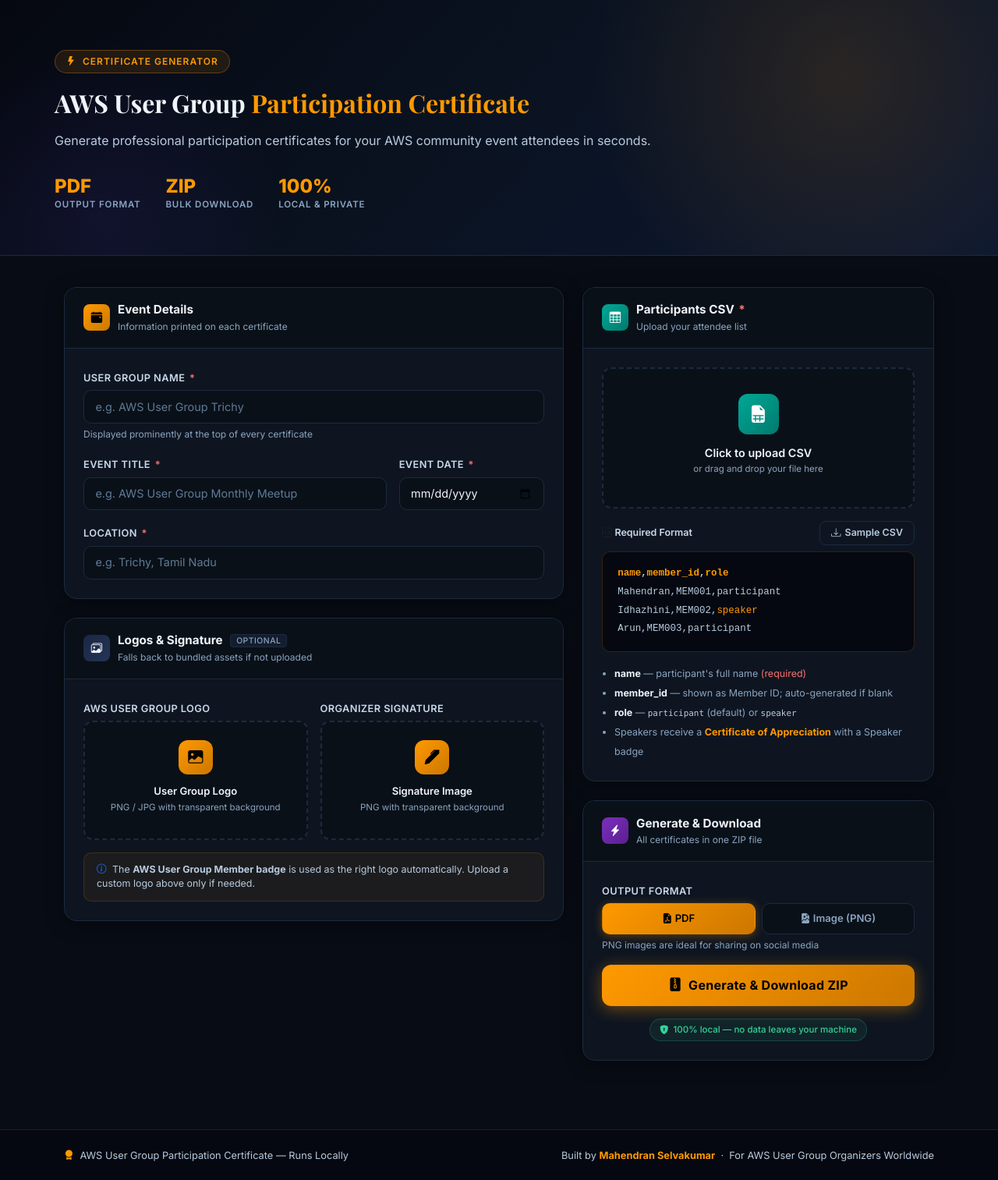
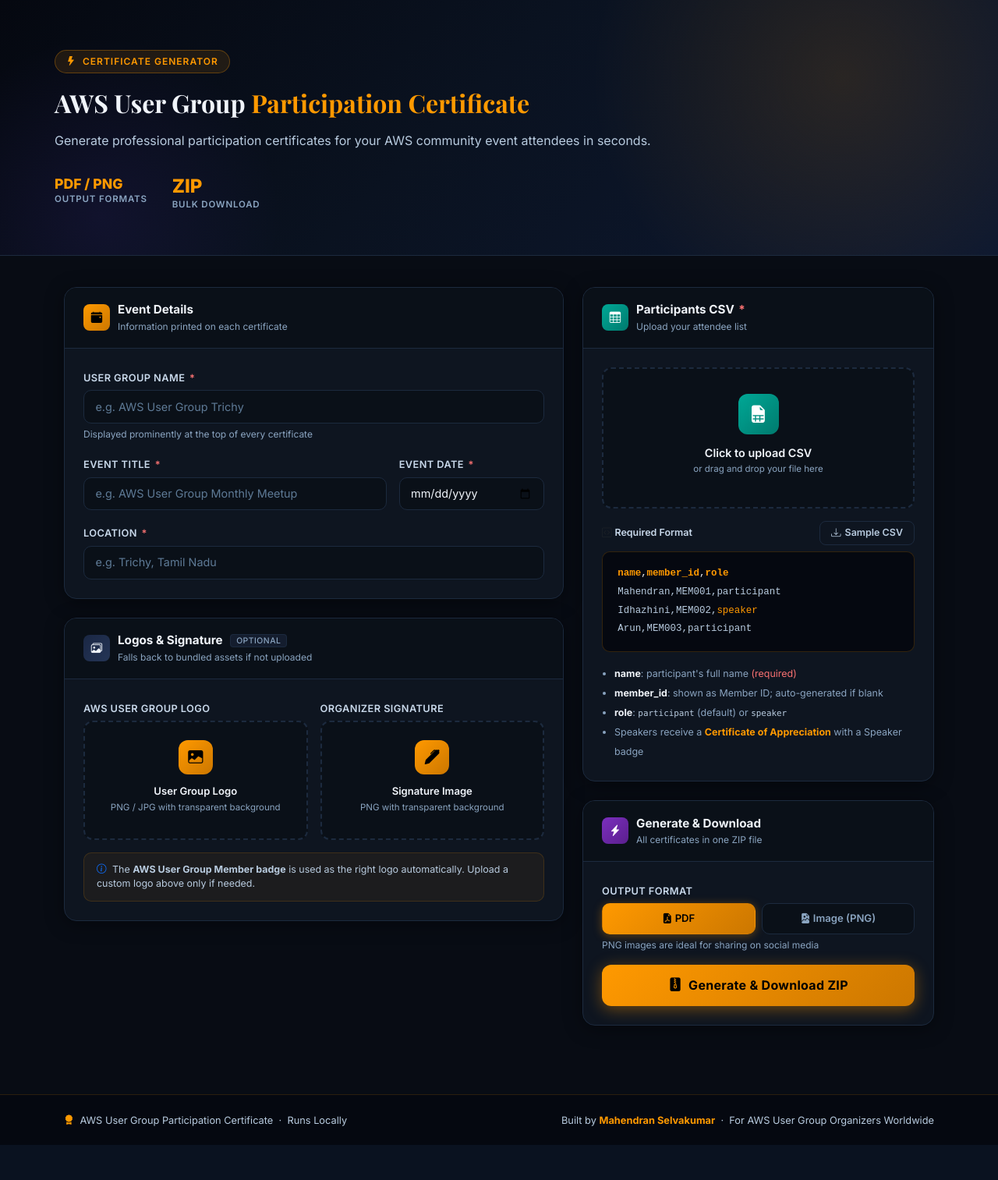
Before and after one commit to skmahe1077/awsug-cert-generator, a Flask app: page / in a window 1280 px wide. Shown: the part 54-1567 px from the top of the page at 78% size. After the commit the page ends 1522 px from the top, so only its background shows below. Run offline with Flask 3, Linux system fonts and the light colour scheme; some libraries are stand-ins or nearby versions.

Commit message:
Modified syntax

```diff
--- a/app.py
+++ b/app.py
@@ -1,11 +1,15 @@
 from __future__ import annotations
 
 import io
+import logging
 import sys
 import zipfile
 import tempfile
 from datetime import datetime
 from pathlib import Path
+
+# Suppress Flask/Werkzeug development server warning — this tool is local-only
+logging.getLogger("werkzeug").setLevel(logging.ERROR)
 
 from flask import Flask, render_template, request, send_file, flash, redirect, url_for
 
@@ -85,7 +89,7 @@ def generate():
         flash("Only .csv files are accepted for participants.", "danger")
         return redirect(url_for("index"))
 
-    # ── Work inside a temp directory ──────────────────────────────────────────
+    # Work inside a temp directory
     with tempfile.TemporaryDirectory() as _tmpdir:
         tmpdir = Path(_tmpdir)
 
@@ -191,7 +195,7 @@ def generate():
             flash(msg, "danger")
             return redirect(url_for("index"))
 
-        # ── Convert to PNG if image format requested ──────────────────────
+        # Convert to PNG if image format requested
         zip_buffer = io.BytesIO()
         if output_format == "image":
             try:
@@ -215,7 +219,8 @@ def generate():
 
     # Temp dir is deleted here — zip_data is safely in memory
     suffix = "images" if output_format == "image" else "certificates"
-    download_name = f"{suffix}-{event_title.replace(' ', '_')}.zip"
+    safe_event = event_title.replace(" ", "_")
+    download_name = f"{safe_event}-{suffix}.zip"
     return send_file(
         io.BytesIO(zip_data),
         mimetype="application/zip",
@@ -226,5 +231,5 @@ def generate():
 
 if __name__ == "__main__":
     print("Starting AWS UG Certificate Generator...")
-    print("Open http://localhost:8080 in your browser")
-    app.run(debug=False, host="0.0.0.0", port=8080)
+    print("Open http://localhost:5050 in your browser")
+    app.run(debug=False, host="0.0.0.0", port=5050)
--- a/docker-compose.yml
+++ b/docker-compose.yml
@@ -6,7 +6,7 @@ services:
     image: awsug-cert-generator:latest
     container_name: awsug-cert-generator
     ports:
-      - "8080:8080"
+      - "5050:5050"
     volumes:
       # Persist generated certificates on the host
       - ./output:/app/output
--- a/templates/index.html
+++ b/templates/index.html
@@ -497,16 +497,12 @@
         </p>
         <div class="hero-stats">
           <div class="hero-stat">
-            <div class="number">PDF</div>
-            <div class="label">Output Format</div>
+            <div class="number" style="font-size:1.1rem;">PDF / PNG</div>
+            <div class="label">Output Formats</div>
           </div>
           <div class="hero-stat">
             <div class="number">ZIP</div>
             <div class="label">Bulk Download</div>
-          </div>
-          <div class="hero-stat">
-            <div class="number">100%</div>
-            <div class="label">Local &amp; Private</div>
           </div>
         </div>
       </div>
@@ -681,9 +677,9 @@
               </div>
 
               <ul class="mt-3 mb-0 ps-3" style="font-size:0.78rem;color:#8AA4C0;line-height:2;">
-                <li><strong style="color:#F0F4FA;">name</strong> — participant's full name <span style="color:#F87171;">(required)</span></li>
-                <li><strong style="color:#F0F4FA;">member_id</strong> — shown as Member ID; auto-generated if blank</li>
-                <li><strong style="color:#F0F4FA;">role</strong> — <code style="color:#B8CBDF;">participant</code> (default) or <code style="color:#B8CBDF;">speaker</code></li>
+                <li><strong style="color:#F0F4FA;">name</strong>: participant's full name <span style="color:#F87171;">(required)</span></li>
+                <li><strong style="color:#F0F4FA;">member_id</strong>: shown as Member ID; auto-generated if blank</li>
+                <li><strong style="color:#F0F4FA;">role</strong>: <code style="color:#B8CBDF;">participant</code> (default) or <code style="color:#B8CBDF;">speaker</code></li>
                 <li>Speakers receive a <strong style="color:#FF9900;">Certificate of Appreciation</strong> with a Speaker badge</li>
               </ul>
 
@@ -723,12 +719,6 @@
                 <i class="bi bi-file-zip-fill" style="font-size:1.1rem;"></i>
                 Generate &amp; Download ZIP
               </button>
-              <div class="text-center mt-3">
-                <span class="privacy-pill">
-                  <i class="bi bi-shield-lock-fill"></i>
-                  100% local — no data leaves your machine
-                </span>
-              </div>
             </div>
           </div>
 
@@ -742,7 +732,7 @@
   <div class="container d-flex align-items-center justify-content-between flex-wrap gap-2">
     <span>
       <i class="bi bi-award-fill me-1" style="color:var(--aws-orange)"></i>
-      AWS User Group Participation Certificate &mdash; Runs Locally
+      AWS User Group Participation Certificate &nbsp;&middot;&nbsp; Runs Locally
     </span>
     <span>
       Built by <a href="https://github.com/skmahe1077" target="_blank" rel="noopener" style="font-weight:700;">Mahendran Selvakumar</a>
```
Also changed, not shown: cli.py (+6 -2 lines), 2 other files.
